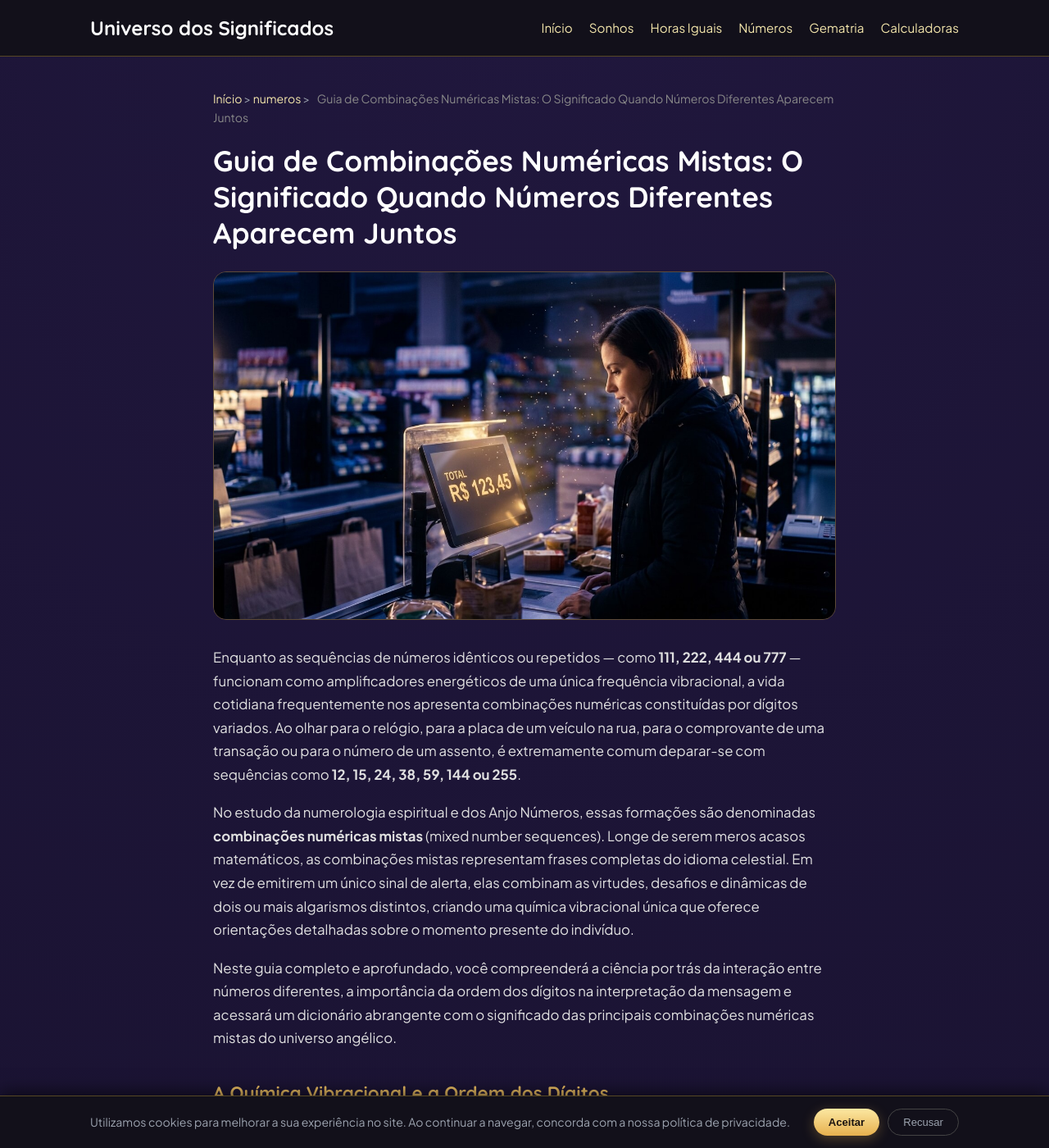
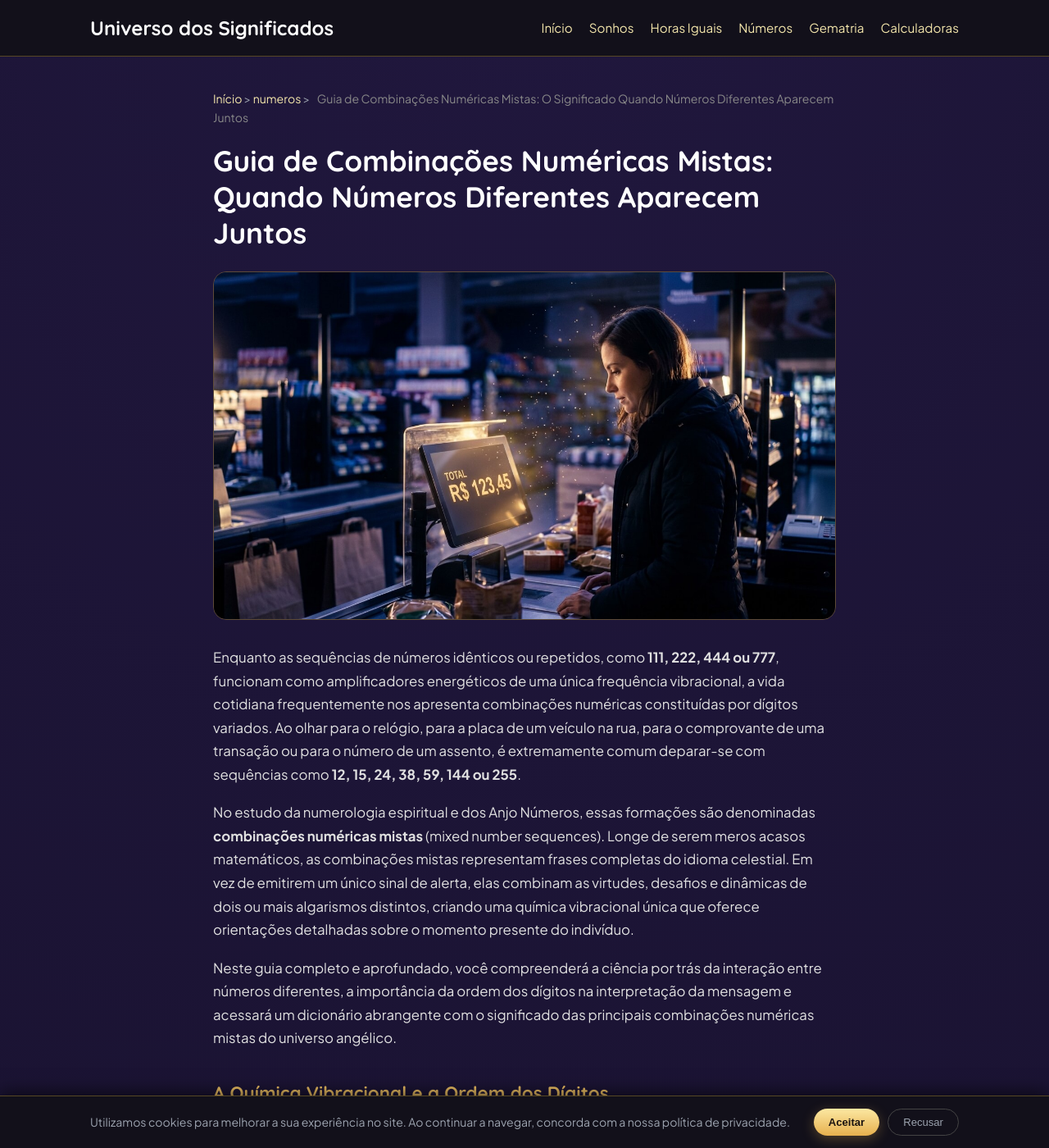
Before and after one commit to dreams-num/portal-significados, a Jekyll site: the page built from _posts/2026-10-03-guia-combinacoes-numerica-mistas.md, in a window 1280 px wide and 1400 px high. Shown: the whole window at 82% size. Built offline with Jekyll 4.4.1, drawn with Linux system fonts in a browser that asks for light colours.

Commit message:
Fix title formatting in numeric combinations guide

```diff
--- a/_posts/2026-10-03-guia-combinacoes-numerica-mistas.md
+++ b/_posts/2026-10-03-guia-combinacoes-numerica-mistas.md
@@ -8,14 +8,13 @@ category_slug: numeros
 category_name: "numeros"
 ---
 
-
-# Guia de Combinações Numéricas Mistas: O Significado Quando Números Diferentes Aparecem Juntos
+# Guia de Combinações Numéricas Mistas: Quando Números Diferentes Aparecem Juntos
 
 <figure style="margin: 25px 0; text-align: center;">
         <img src="{{ '/assets/images/numeros-supermercado.jpg' | relative_url }}" alt="O Significado Quando Números Diferentes Aparecem Juntos" style="max-width: 100%; border-radius: 16px; border: 1px solid var(--border-color);">
 </figure>
 
-Enquanto as sequências de números idênticos ou repetidos — como **111, 222, 444 ou 777** — funcionam como amplificadores energéticos de uma única frequência vibracional, a vida cotidiana frequentemente nos apresenta combinações numéricas constituídas por dígitos variados. Ao olhar para o relógio, para a placa de um veículo na rua, para o comprovante de uma transação ou para o número de um assento, é extremamente comum deparar-se com sequências como **12, 15, 24, 38, 59, 144 ou 255**.
+Enquanto as sequências de números idênticos ou repetidos, como **111, 222, 444 ou 777**, funcionam como amplificadores energéticos de uma única frequência vibracional, a vida cotidiana frequentemente nos apresenta combinações numéricas constituídas por dígitos variados. Ao olhar para o relógio, para a placa de um veículo na rua, para o comprovante de uma transação ou para o número de um assento, é extremamente comum deparar-se com sequências como **12, 15, 24, 38, 59, 144 ou 255**.
 
 No estudo da numerologia espiritual e dos Anjo Números, essas formações são denominadas **combinações numéricas mistas** (mixed number sequences). Longe de serem meros acasos matemáticos, as combinações mistas representam frases completas do idioma celestial. Em vez de emitirem um único sinal de alerta, elas combinam as virtudes, desafios e dinâmicas de dois ou mais algarismos distintos, criando uma química vibracional única que oferece orientações detalhadas sobre o momento presente do indivíduo.
 
```
